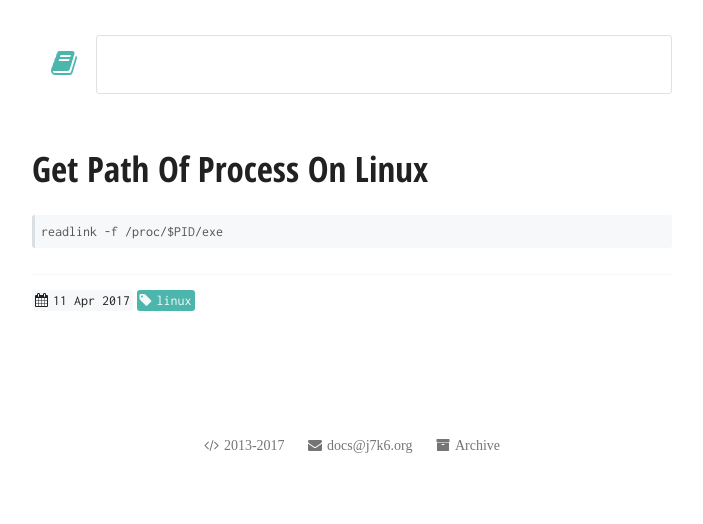
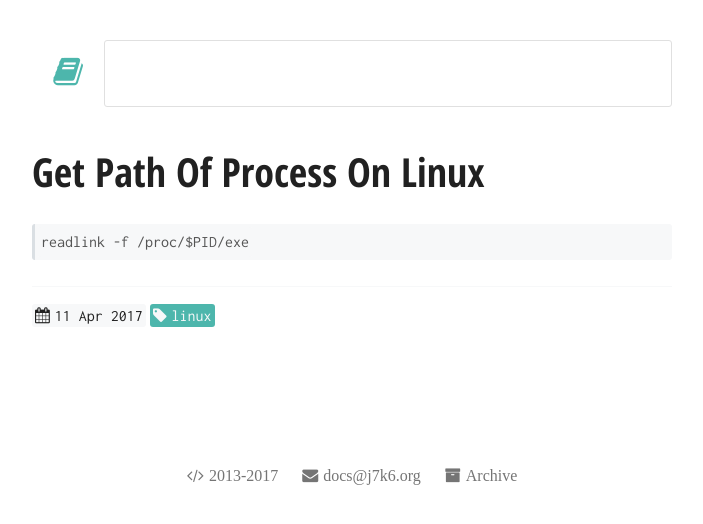
Before and after one commit to j7k6/docs.j7k6.org, a Jekyll site: the page built from _posts/2017-04-11-linux-process-path.md, in a window 1280 px wide. Shown: the top 524 px of the page, without its empty margins (288-991 px from the left). Built offline with Jekyll 4.4.1, drawn with Linux system fonts in a browser that asks for light colours; nearby versions of some CDN libraries; some web fonts are replaced; comment, search, counter and statistics services are not loaded.

Commit message:
font size

```diff
--- a/_layouts/default.html
+++ b/_layouts/default.html
@@ -39,5 +39,6 @@
       </footer>
     </div>
 
+    <script id="dsq-count-scr" src="//j7k6.disqus.com/count.js" async></script>
   </body>
 </html>
--- a/assets/css/main.scss
+++ b/assets/css/main.scss
@@ -39,7 +39,7 @@ body {
   font-family: $defaultFont;
   line-height: 1.75;
   font-weight: 400;
-  font-size: 14px;
+  font-size: 16px;
   color: $black;
   text-rendering: optimizeLegibility;
   -webkit-font-smoothing: antialiased;
```
